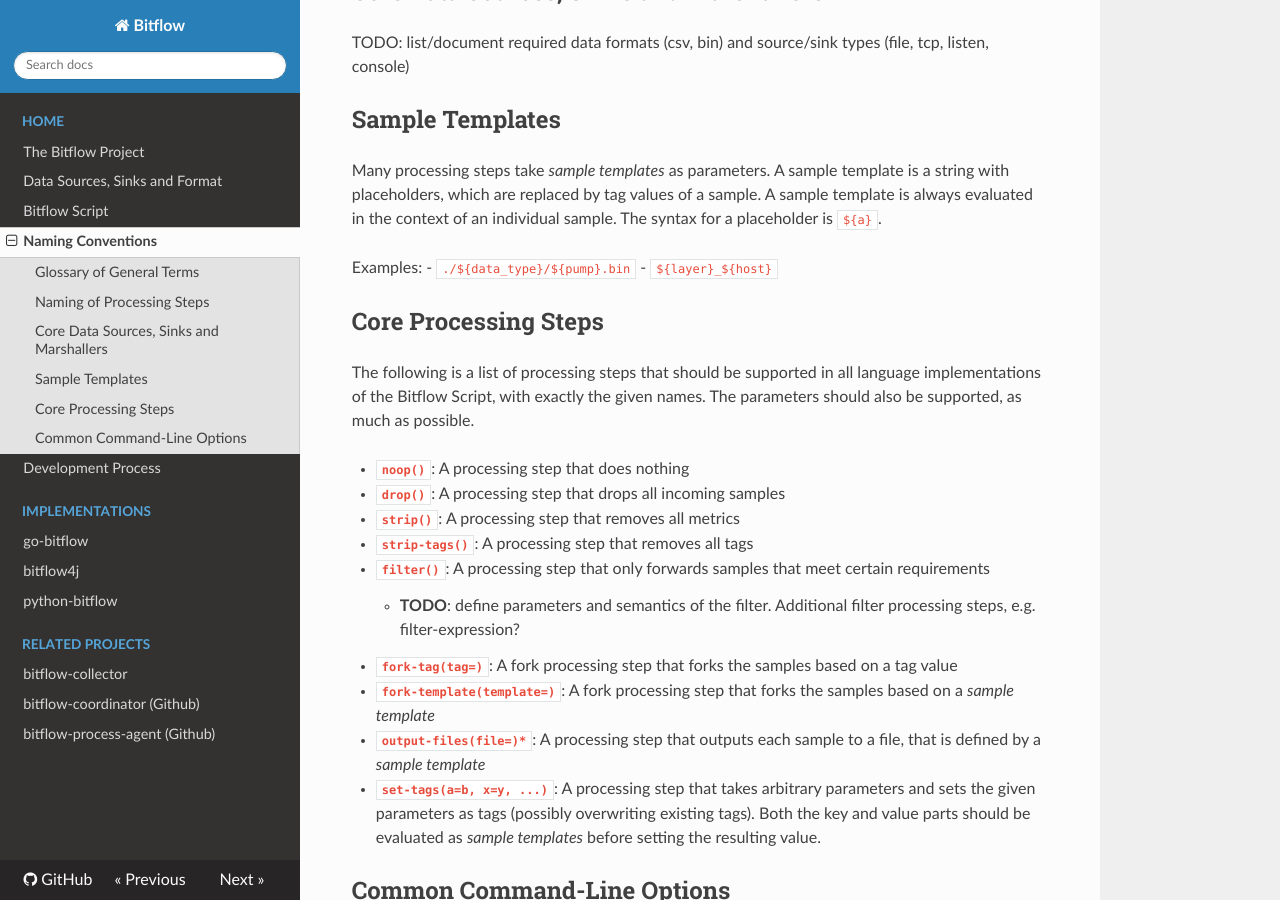
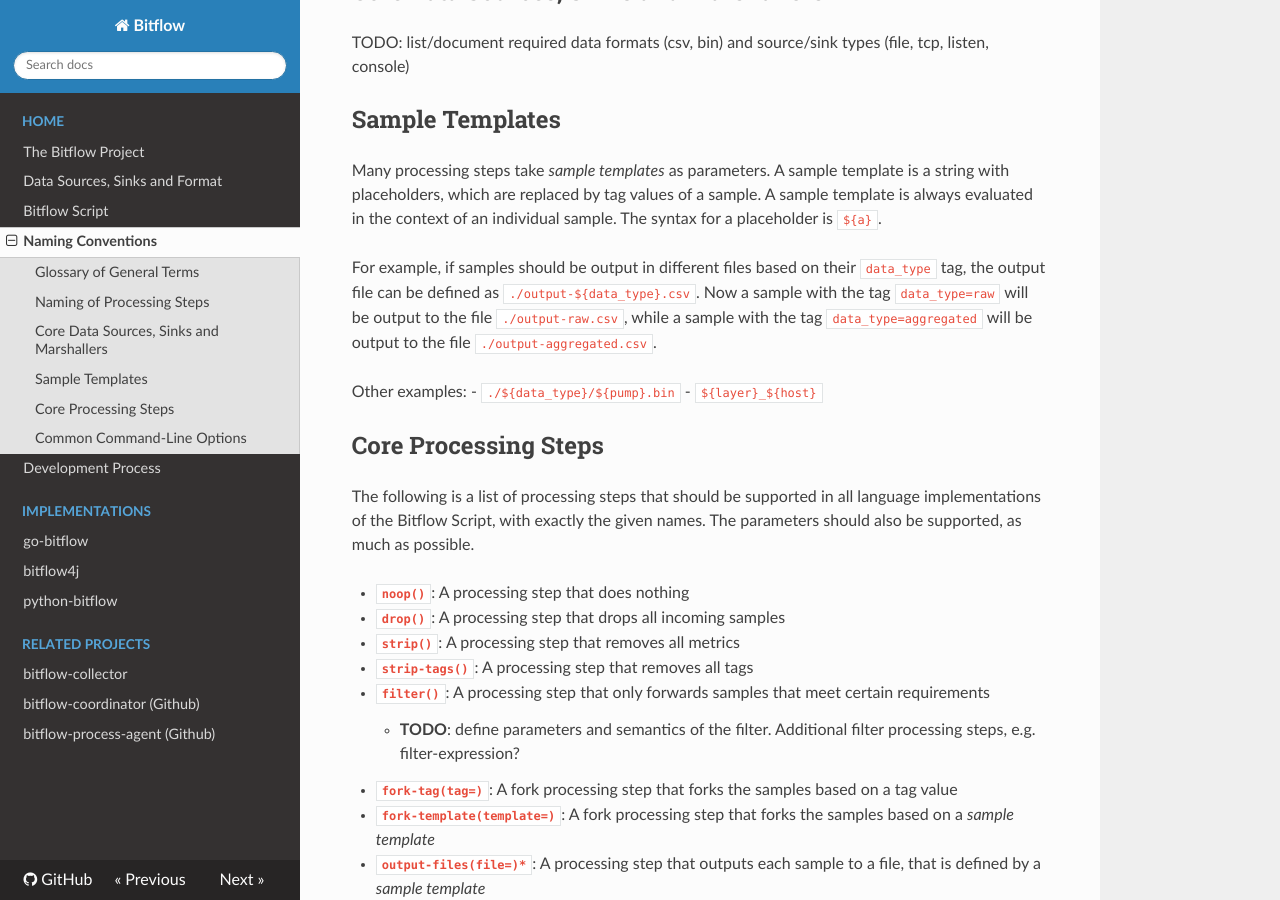
Before and after one commit to bitflow-stream/bitflow-docs, an MkDocs documentation site: the page built from docs/naming.md, in a window 1280 px wide and 900 px high, scrolled down 1889 px. Built offline with MkDocs 1.6.1, drawn with Linux system fonts in a browser that asks for light colours; nearby versions of some CDN libraries.

Commit message:
Update naming.md

```diff
--- a/docs/naming.md
+++ b/docs/naming.md
@@ -56,7 +56,9 @@
 Many processing steps take *sample templates* as parameters. A sample template is a string with placeholders, which are replaced by tag values of a sample. A sample template is always evaluated in the context of an individual sample.
 The syntax for a placeholder is `${a}`.
 
-Examples:
+For example, if samples should be output in different files based on their `data_type` tag, the output file can be defined as `./output-${data_type}.csv`. Now a sample with the tag `data_type=raw` will be output to the file `./output-raw.csv`, while a sample with the tag `data_type=aggregated` will be output to the file `./output-aggregated.csv`.
+
+Other examples:
 - `./${data_type}/${pump}.bin`
 - `${layer}_${host}`
 
```
